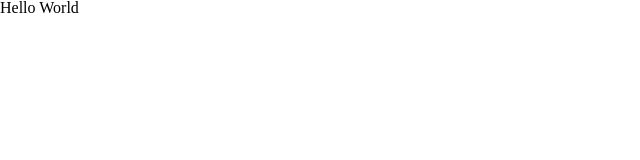
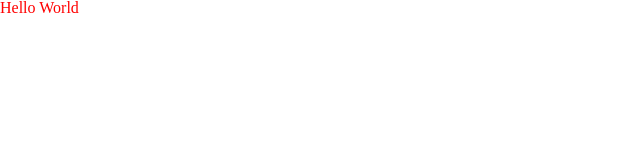
Before and after one commit to mcancetin/portfolio, a website built with Vite: page workit-landing-page/index.html in a window 1280 px wide. Shown: the full height of the page, 0-640 px from the left. Built offline with nearby package versions, Linux system fonts and the light colour scheme.

Commit message:
7-1 pattern applied

```diff
--- a/workit-landing-page/index.html
+++ b/workit-landing-page/index.html
@@ -6,10 +6,11 @@
 
     <link rel="icon" type="image/png" href="/images/favicon-32x32.png" />
     <link rel="stylesheet" href="/node_modules/reset-css/reset.css" />
+    <link rel="stylesheet" href="main.scss" />
 
     <title>Frontend Mentor | Workit landing page</title>
   </head>
   <body>
-    Hello World
+    <h1>Hello World</h1>
   </body>
 </html>
```
